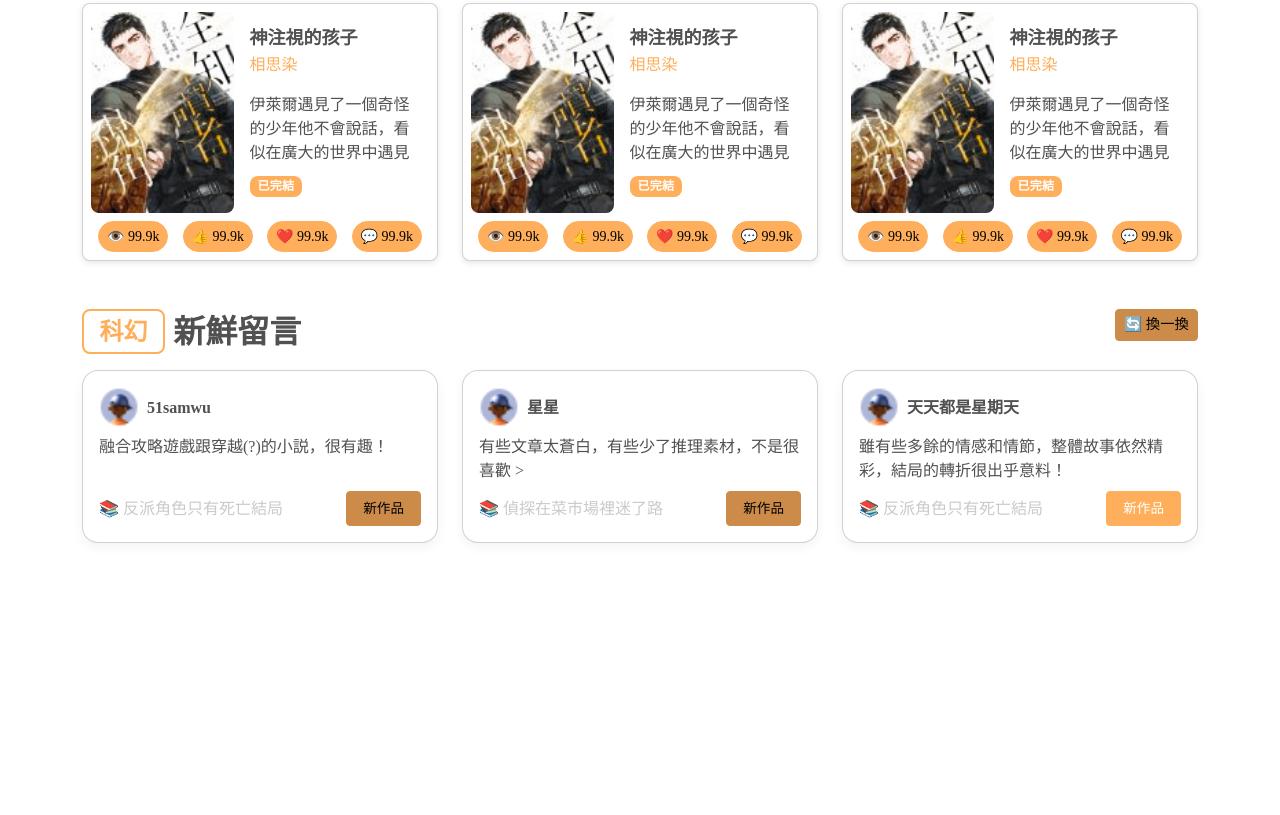
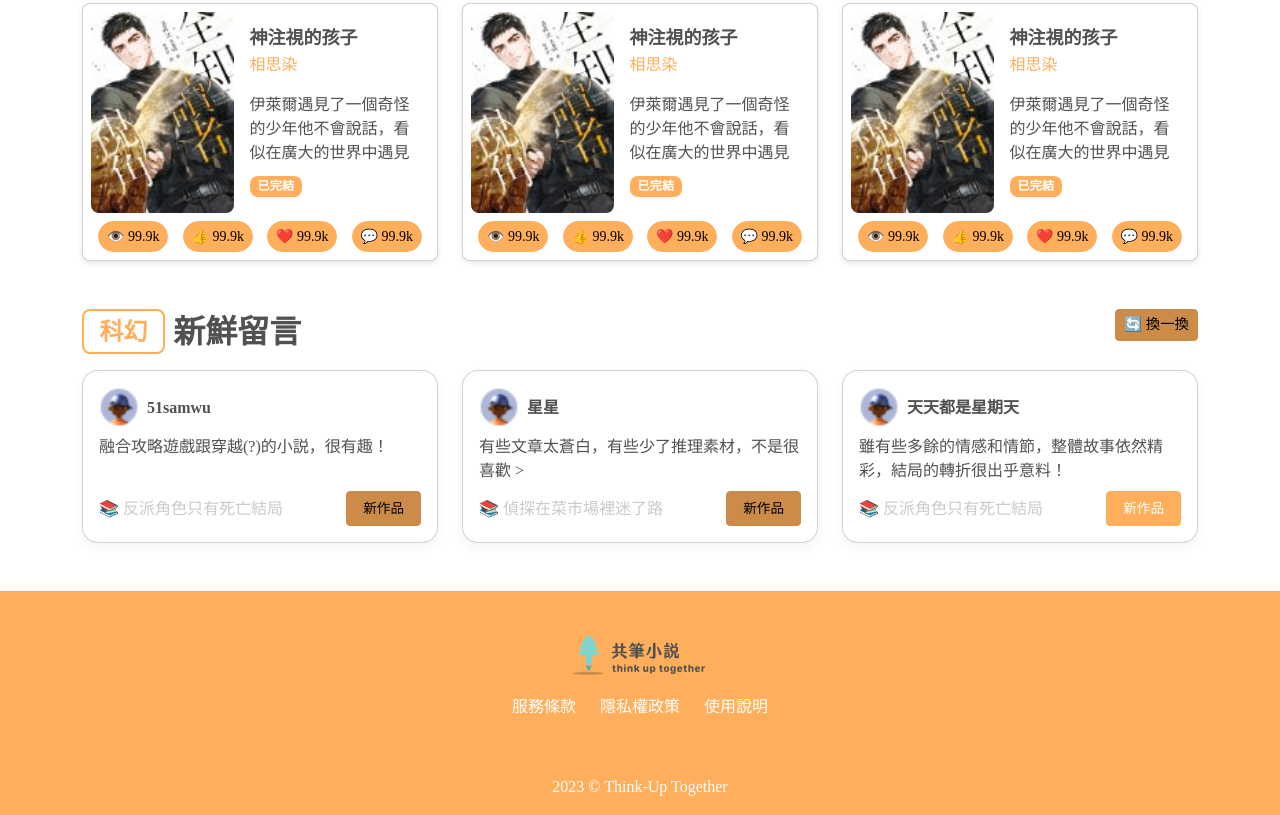
Before and after one commit to pikarchugod/TUT, a website built with Vite: page index.html in a window 1280 px wide. Shown: the part 776-1591 px from the top of the page. Before the commit the page ends 1367 px from the top, so only its background shows below. Built offline with nearby package versions, Linux system fonts and the light colour scheme.

Commit message:
footer 完成

```diff
--- a/index.html
+++ b/index.html
@@ -424,6 +424,25 @@
       </section>
     </div>
 
+    <!-- Footer -->
+    <footer class="footer">
+      <div class="footer-content text-center">
+        <div class="d-flex flex-column align-items-center">
+          <img
+            src="./src/assets/images/header/logo.svg"
+            alt="Logo"
+            class="footer-logo mb-3"
+          />
+          <div class="footer-links mb-3">
+            <a href="#">服務條款</a>
+            <a href="#">隱私權政策</a>
+            <a href="#">使用說明</a>
+          </div>
+        </div>
+        <p class="footer-copyright mb-0">2023 © Think-Up Together</p>
+      </div>
+    </footer>
+
     <script src="https://cdn.jsdelivr.net/npm/bootstrap@5.2.3/dist/js/bootstrap.bundle.min.js"></script>
     <script type="module" src="./src/js/main.js"></script>
   </body>
--- /dev/null
+++ b/src/assets/styles/_footer.scss
@@ -0,0 +1,30 @@
+.footer {
+
+    width: 100%;
+    bottom: 0;
+    background-color: $primary; // 橘色背景
+    color: white;
+    padding: 40px 0 16px; // 上 40px，下 16px
+
+    .footer-content {
+      display: flex;
+      flex-direction: column;
+      align-items: center;
+      gap: 40px; // Logo 與版權文字之間的距離
+    }
+
+    .footer-links {
+      display: flex;
+      gap: 24px; // 連結之間的間距
+      a {
+        font-size: 16px;
+        color: white;
+        text-decoration: none;
+      }
+    }
+
+    .footer-copyright {
+      font-size: 16px;
+      margin-top: auto;
+    }
+  }
--- a/src/assets/styles/all.scss
+++ b/src/assets/styles/all.scss
@@ -6,6 +6,7 @@
 @import "./tag-section.scss";
 @import "./book-gallery.scss";
 @import "./fresh-comments.scss";
+@import "./footer.scss";
 
 
 
```
Also changed, not shown: src/assets/styles/all.css, 1 other file.
